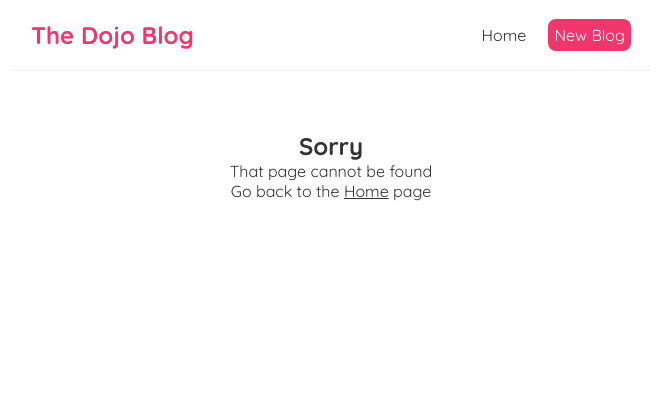
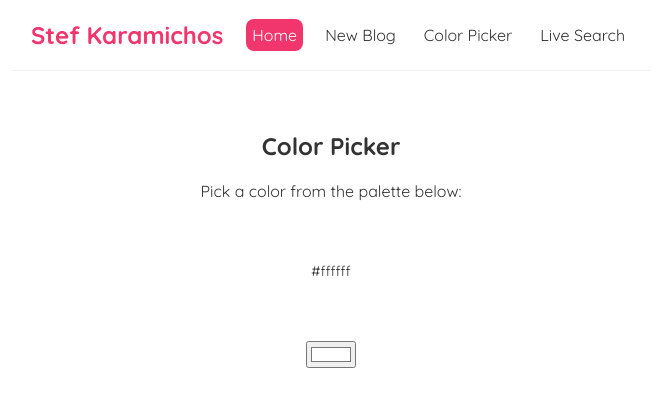
Before and after one commit to stefkaramichos/react_tutorial, a React (Create React App) app: page /colorpicker in a window 1280 px wide. Shown: the top 406 px of the page, without its empty margins (309-971 px from the left). Built offline with nearby package versions, Linux system fonts and the light colour scheme.

Commit message:
color picker & live search

```diff
--- a/src/App.js
+++ b/src/App.js
@@ -5,6 +5,8 @@ import Create from './Create';
 import {BrowserRouter as Router, Route, Switch} from 'react-router-dom';
 import BlogDetails from './BlogDetails';
 import NotFound from './NotFound';
+import ColorPicker from './ColorPicker';
+import Search from './Search';
 
 function App() {
   const title = "Welcome to the new blog";
@@ -27,6 +29,12 @@ function App() {
           <Route exact path="/blogs/:id">
             <BlogDetails />
           </Route>
+          <Route exact path="/colorpicker">
+            <ColorPicker />
+          </Route>
+           <Route exact path="/search">
+            <Search />
+          </Route>
           <Route path="*">
              <NotFound />
           </Route>
--- a/src/BlogDetails.js
+++ b/src/BlogDetails.js
@@ -1,25 +1,29 @@
 import useFetch from './useFetch';
-import { useParams } from 'react-router-dom';
-
+import { useParams, useHistory } from 'react-router-dom';
 
 const BlogDetails = () => {
-
-    const {id}= useParams();
-    const { data, isPending, error } = useFetch("https://jsonplaceholder.typicode.com/posts/" + id);
+  const { id } = useParams();
+  const history = useHistory();
+  const { data, isPending, error } = useFetch(
+    `https://jsonplaceholder.typicode.com/posts/${id}`
+  );
 
   return (
     <div className="blog-details">
-            { error && <div>{ error }</div> }
-            { isPending &&  <div>Loading...</div> }
-            {data &&
-                <div className="blog" >
+      {error && <div>{error}</div>}
+      {isPending && <div>Loading...</div>}
+      {data && (
+        <div className="blog">
           <h2>{data.title}</h2>
           <p>{data.body}</p>
           <p>Written by User {data.userId}</p>
+          <button type="button" onClick={() => history.goBack()}>
+            Back
+          </button>
         </div>
-            }
+      )}
     </div>
   );
-}
+};
 
 export default BlogDetails;
--- /dev/null
+++ b/src/ColorPicker.js
@@ -0,0 +1,17 @@
+import {useState} from 'react';
+
+const ColorPicker = () => {
+
+    const [color, setColor] = useState('#ffffff');
+
+    return (
+        <div className="color-picker">
+            <h2>Color Picker</h2>
+            <p>Pick a color from the palette below:</p>
+            <p style={{backgroundColor: color}} className="selected-color"><span id="selected-color">{color}</span></p>
+            <input type="color" onChange={(e) => setColor(e.target.value)} value={color} />
+        </div>
+     );
+}
+
+export default ColorPicker;
--- a/src/Home.js
+++ b/src/Home.js
@@ -55,7 +55,12 @@ const Home = () => {
     }
 
     const handleClick = (e) => {
-        setName('luigi');
+        if (name === 'mario') {
+            setName('luigi');
+        } else {
+            setName('mario');
+        }
+
         console.log('Button clicked! ' + name, e.target);
     };
 
--- a/src/List.js
+++ b/src/List.js
@@ -11,7 +11,7 @@ const List = ( { list, title, clicked, changeClikedValue } ) => {
                     <h2 className={ clicked === index ? 'active' : ''} onClick={ () => changeClikedValue(index) }>{item.title}</h2>
                     </Link>
                     {/* <button onClick={() => { deleteBlog(item.id) }}>Delete blog</button> */}
-                    <Button textButton={item.title} />
+                    {/* <Button textButton={item.title} /> */}
                 </div>
             ))}
             <p>{title}</p>
--- a/src/Navbar.js
+++ b/src/Navbar.js
@@ -1,20 +1,22 @@
 import { Link } from 'react-router-dom';
+import { useState } from 'react';
 
 const Navbar = () => {
-    const styles = {
-        createLink: {
-            color: 'white',
-            backgroundColor: '#f1356d',
-            borderRadius: '8px'
-        }
-    };
+
+    const [activeLink, setActiveLink] = useState('Home');
+
+    const handleLinkClass = (e) => {
+        setActiveLink(e.target.textContent);
+    }
 
     return (
         <nav className="navbar">
-            <h1>The Dojo Blog</h1>
-            <div        className="links">
-                <Link to="/">Home</Link>
-                <Link to="/create" style={styles.createLink}>New Blog</Link>
+            <h1>Stef Karamichos</h1>
+            <div className="links">
+                <Link to="/" onClick={ (e) => handleLinkClass(e) }  className= {activeLink == 'Home' && 'active-link-menu'} >Home</Link>
+                <Link to="/create" onClick={ (e) => handleLinkClass(e) }  className= {activeLink == 'New Blog' && 'active-link-menu'}>New Blog</Link>
+                <Link to="/colorpicker" onClick={ (e) => handleLinkClass(e) }  className= {activeLink == 'Color Picker' && 'active-link-menu'}>Color Picker</Link>
+                <Link to="/search" onClick={ (e) => handleLinkClass(e) }  className= {activeLink == 'Search' && 'active-link-menu'}>Live Search</Link>
             </div>
         </nav>
      );
--- /dev/null
+++ b/src/Search.js
@@ -0,0 +1,57 @@
+import React, { useState } from 'react';
+import { Link } from 'react-router-dom';
+
+const Search = () => {
+
+    const [search, setSearch] = useState('');
+    const [blogs, setBlogs] = useState([]);
+    const [dataReady, setLoading] = useState(false);
+
+    const searchData = (e) => {
+        setSearch(e.target.value);
+        e.preventDefault();
+        setLoading(false);
+        setTimeout(() => {
+            fetch(`https://jsonplaceholder.typicode.com/posts?title_like=${search}`, {
+            method: 'GET',
+            headers: {
+                'Content-Type': 'application/json'
+            }
+            })
+            .then((res) => {
+                if(!res.ok) {
+                    throw Error("Could not fetch the data");
+                }
+                return res.json();
+            })
+            .then((data) => {
+                setBlogs(data);
+                setLoading(true);
+            })
+        }, 500);
+
+
+    }
+
+    return (
+        <div className="search">
+            <h2>Search</h2>
+            <p>Use the search bar to find specific blogs.</p>
+            <input type="text" value={ search } onChange={(e) => searchData(e)} placeholder="Search blogs..." />
+            <div className="result-blogs ">
+                {search.length > 0 ? dataReady ? blogs.length > 0 ? blogs.map((blog) => (
+                    <div key={blog.id} className="blog blog-preview">
+                        <Link to={`/blogs/${blog.id}`}>
+                            <h2>{blog.title}</h2>
+                        </Link>
+                        <p>{blog.body}</p>
+                        <p>Written by User {blog.userId}</p>
+                    </div>
+                )) : <div>no data found</div> : <div>Loading...</div> : <div>Search for blogs</div>
+                }
+            </div>
+        </div>
+     );
+}
+
+export default Search;
--- a/src/index.css
+++ b/src/index.css
@@ -25,9 +25,7 @@
   text-decoration: none;
   padding: 6px;
 }
-.navbar a:hover {
-  color: #f1356d;
-}
+
 .content {
   max-width: 600px;
   margin: 40px auto;
@@ -101,3 +99,27 @@
   border-radius: 8px;
   cursor: pointer;
 }
+
+.color-picker{
+  h2{
+    margin-bottom: 20px;
+  }
+  .selected-color{
+    width: 100px;
+    height: 100px;
+    border-radius: 50%;
+    margin: 20px auto;
+    display: flex;
+    align-items: center;
+    justify-content: center;
+    font-size: 14px;
+    color: #fff;
+    transition: 2s easy-in-out;
+  }
+}
+
+.active-link-menu{
+  color: white;
+  background-color: #f1356d;
+  border-radius: 8px;
+}
```
Lines whose indentation alone changed are shown as unchanged.
